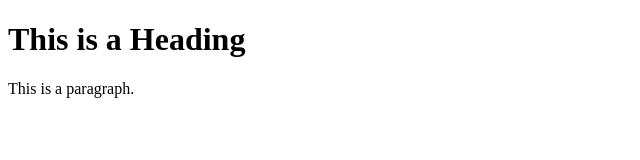
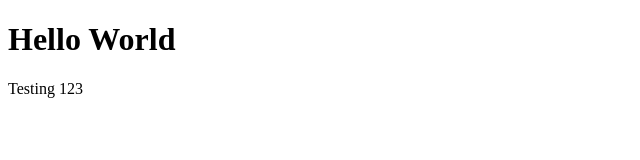
Before and after one commit to jane117/hello-world, a plain HTML site: page index.html in a window 1280 px wide. Shown: the whole page, without its empty margins (0-640 px from the left). Drawn offline with Linux system fonts and the light colour scheme.

Commit message:
Update index.html

```diff
--- a/index.html
+++ b/index.html
@@ -5,8 +5,8 @@
 </head>
 <body>
 
-<h1>This is a Heading</h1>
-<p>This is a paragraph.</p>
+<h1>Hello World</h1>
+<p>Testing 123</p>
 
 </body>
 </html>
```
